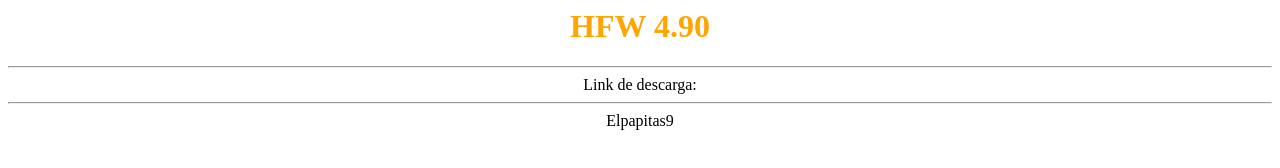
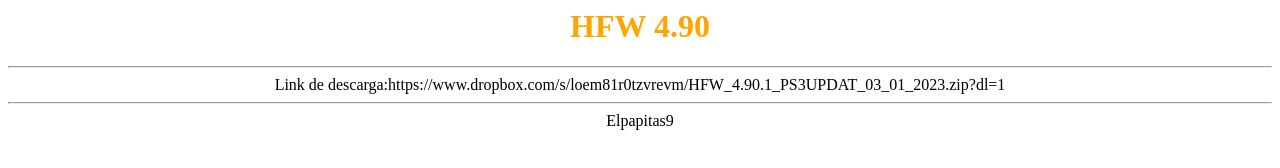
Before and after one commit to Elpapitas991/HFW, a plain HTML site: page index.html in a window 1280 px wide. Drawn offline with Linux system fonts and the light colour scheme.

Commit message:
Update index.html

```diff
--- a/index.html
+++ b/index.html
@@ -1,7 +1,7 @@
 <title>HFW 4.90</title>
 <center>
 <h1><span style='color:orange'>HFW 4.90</span></h1>
-<hr><span style='color:black'>Link de descarga:</span></h1>
+<hr><span style='color:black'>Link de descarga:https://www.dropbox.com/s/loem81r0tzvrevm/HFW_4.90.1_PS3UPDAT_03_01_2023.zip?dl=1</span></h1>
 <hr><span style='color:black'>Elpapitas9</span></h1>
 <div id="result"></div>
 <div id="exploit"></div>
```
